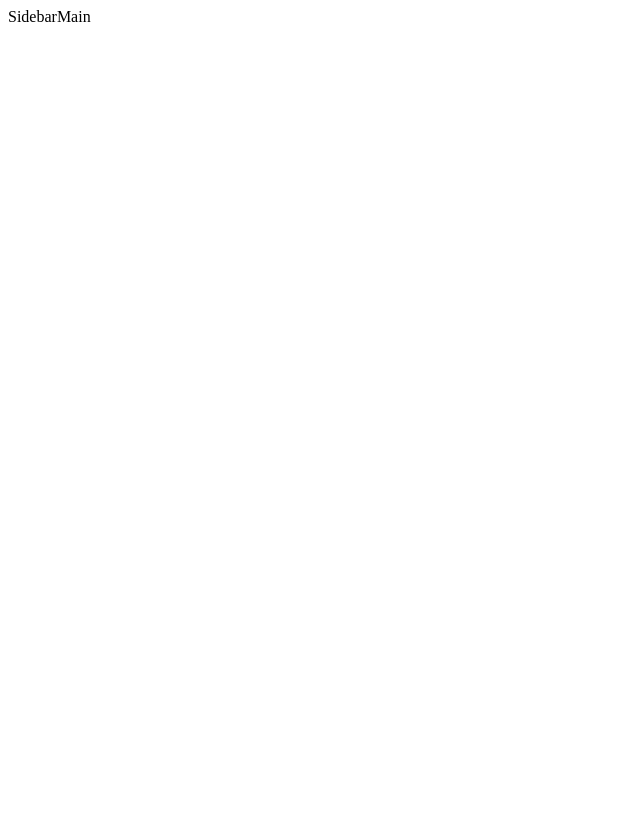
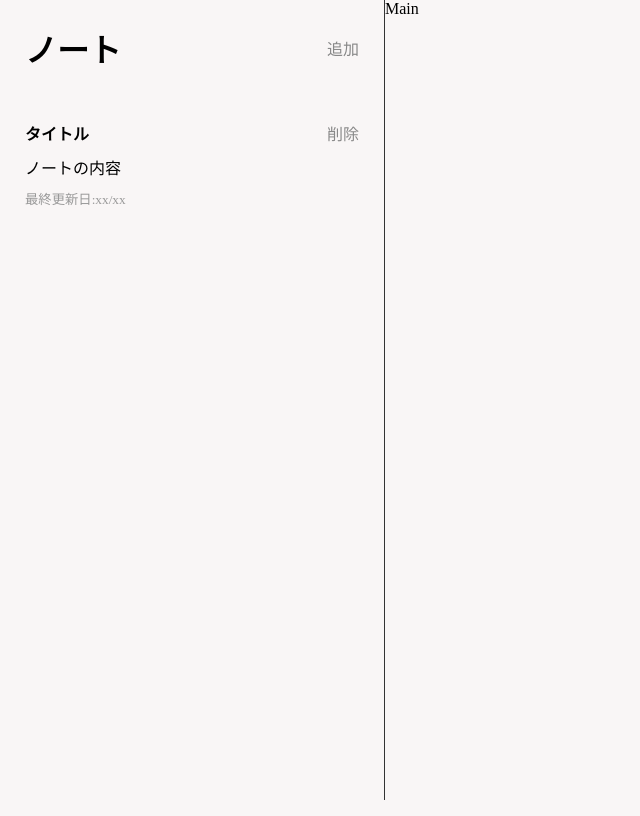
Before and after one commit to ks415/noteapp-with-react, a React (Vite) app: page / in a window 1280 px wide. Shown: the whole page, without its empty margins (0-640 px from the left). Built offline with nearby package versions, Linux system fonts and the light colour scheme.

Commit message:
Sidebarの実装

```diff
--- a/src/components/Sidebar.css
+++ b/src/components/Sidebar.css
@@ -0,0 +1,57 @@
+button {
+    background: none;
+    border: none;
+    color: #888888;
+    margin: 0;
+    padding: 0;
+    font-size: 16px;
+    cursor: pointer;
+}
+
+button:hover {
+    color: #333;
+}
+
+.app-sidebar {
+    width: 30%;
+    height: 100vh;
+    border-right: 1px solid #333;
+}
+
+.app-sidebar-header {
+    display: flex;
+    justify-content: space-between;
+    padding: 25px;
+}
+
+.app-sidebar-header h1 {
+    margin: 0;
+}
+
+.app-sidebar-notes {
+    height: calc(100vh - 78px);
+    overflow-y: scroll;
+}
+
+.app-sidebar-note {
+    padding: 25px;
+    cursor: pointer;
+    transition: all 0.3s;
+}
+
+.sidebar-note-title {
+    display: flex;
+    justify-content: space-between;
+}
+
+.app-sidebar-note p {
+    margin: 10px 0;
+}
+
+.app-sidebar-note small {
+    color: #999;
+}
+
+.app-sidebar-note:hover {
+    background: #e2e1e1;
+}
--- a/src/components/Sidebar.jsx
+++ b/src/components/Sidebar.jsx
@@ -3,7 +3,22 @@
 
 const Sidebar = () => {
   return (
-    <div>Sidebar</div>
+    <div className='app-sidebar'>
+      <div className='app-sidebar-header'>
+        <h1>ノート</h1>
+        <button>追加</button>
+      </div>
+      <div className='app-sidebar-notes'>
+        <div className='app-sidebar-note'>
+          <div className='sidebar-note-title'>
+            <strong>タイトル</strong>
+            <button>削除</button>
+          </div>
+          <p>ノートの内容</p>
+          <small>最終更新日:xx/xx</small>
+        </div>
+      </div>
+    </div>
   )
 }
 
--- a/src/index.css
+++ b/src/index.css
@@ -11,58 +11,9 @@
   text-rendering: optimizeLegibility;
   -webkit-font-smoothing: antialiased;
   -moz-osx-font-smoothing: grayscale;
-}
-
-a {
-  font-weight: 500;
-  color: #646cff;
-  text-decoration: inherit;
-}
-a:hover {
-  color: #535bf2;
-}
+} */
 
 body {
   margin: 0;
-  display: flex;
-  place-items: center;
-  min-width: 320px;
-  min-height: 100vh;
+  background-color: #f9f6f6;
 }
-
-h1 {
-  font-size: 3.2em;
-  line-height: 1.1;
-}
-
-button {
-  border-radius: 8px;
-  border: 1px solid transparent;
-  padding: 0.6em 1.2em;
-  font-size: 1em;
-  font-weight: 500;
-  font-family: inherit;
-  background-color: #1a1a1a;
-  cursor: pointer;
-  transition: border-color 0.25s;
-}
-button:hover {
-  border-color: #646cff;
-}
-button:focus,
-button:focus-visible {
-  outline: 4px auto -webkit-focus-ring-color;
-}
-
-@media (prefers-color-scheme: light) {
-  :root {
-    color: #213547;
-    background-color: #ffffff;
-  }
-  a:hover {
-    color: #747bff;
-  }
-  button {
-    background-color: #f9f9f9;
-  }
-} */
```
